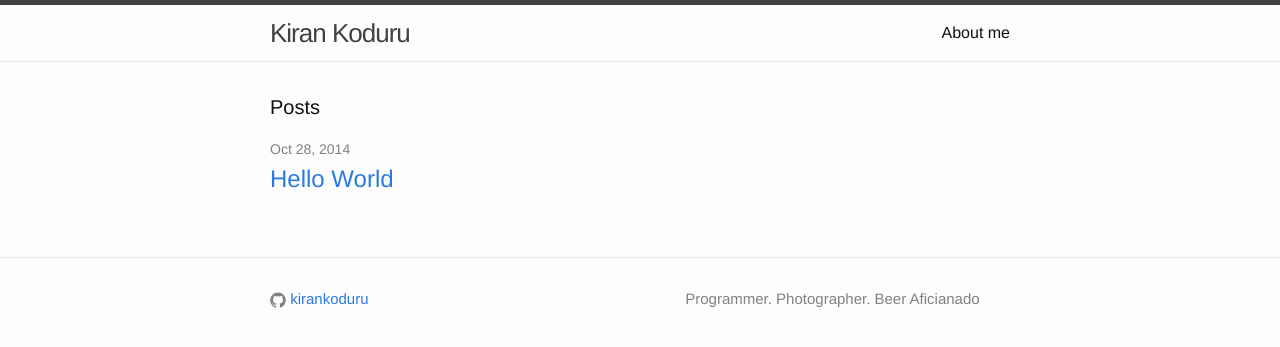
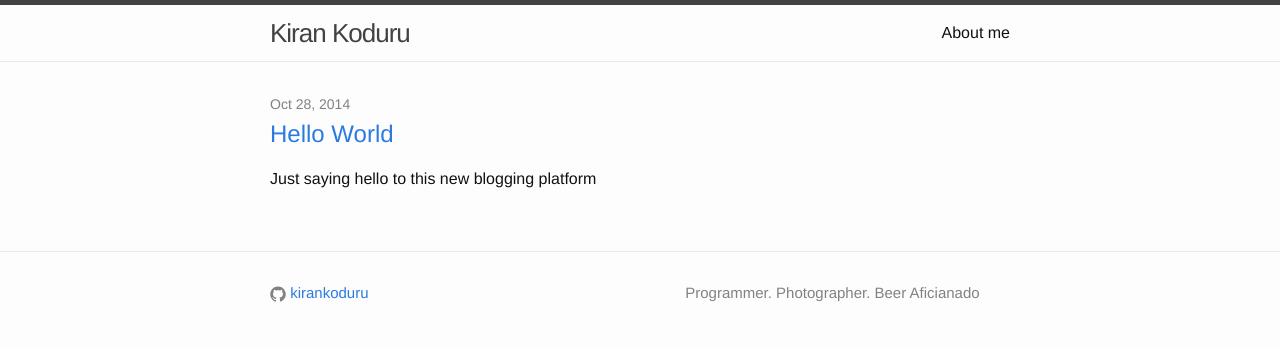
Before and after one commit to arupbhunia/kirankoduru.github.io, a Jekyll site: the page built from index.html, in a window 1280 px wide. Shown: the top 347 px of the page. Built offline with Jekyll 4.4.1, drawn with Linux system fonts in a browser that asks for light colours.

Commit message:
add post description

```diff
--- a/_posts/2014-10-28-welcome-to-jekyll.markdown
+++ b/_posts/2014-10-28-welcome-to-jekyll.markdown
@@ -3,5 +3,6 @@ layout: post
 title:  "Hello World"
 date:   2014-10-28 00:52:00
 categories: random
+description : Just saying hello to this new blogging platform
 ---
 This is a test post to checkout how `jekyll` works. I have been trying to get back into writing about the projects I have been working on for sometime. I feel like `jekyll` will me get the message across better now.
--- a/index.html
+++ b/index.html
@@ -4,16 +4,17 @@ layout: default
 
 <div class="home">
 
-  <h1 class="page-heading">Posts</h1>
-
   <ul class="post-list">
     {% for post in site.posts %}
       <li>
         <span class="post-meta">{{ post.date | date: "%b %-d, %Y" }}</span>
 
-        <h2>
+        <h3>
           <a class="post-link" href="{{ post.url | prepend: site.baseurl }}">{{ post.title }}</a>
-        </h2>
+        </h3>
+        <p>
+          {{ post.description }}
+        </p>
       </li>
     {% endfor %}
   </ul>
```
